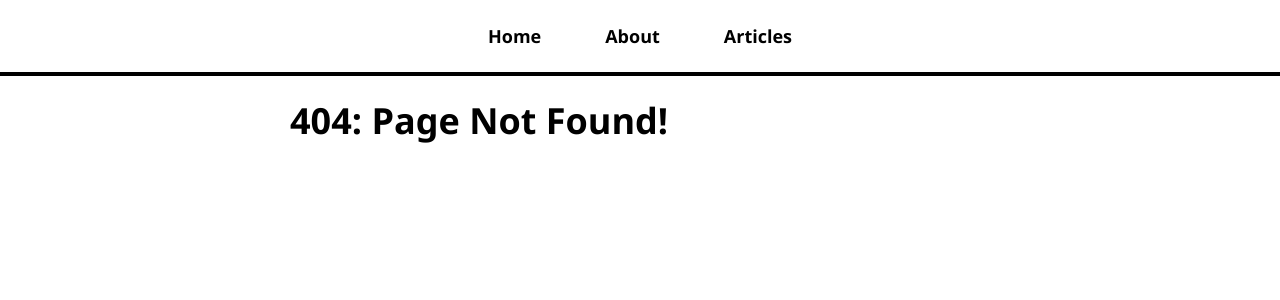
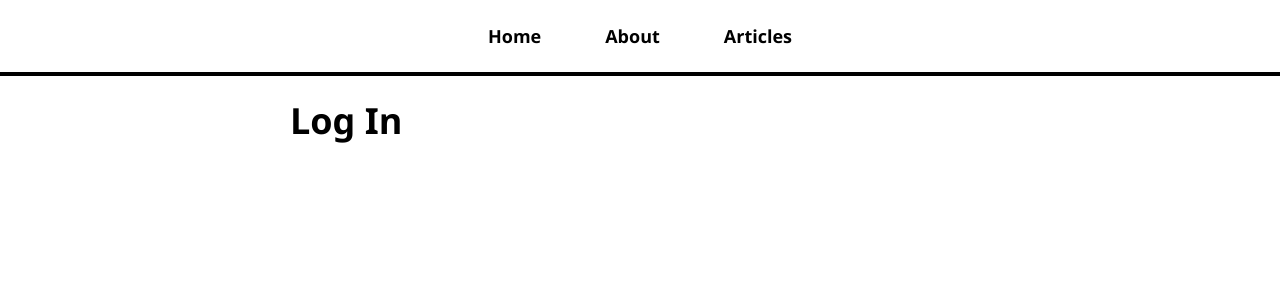
Before and after one commit to mganderson13/react-blog, a React (Create React App) app: page /login in a window 1280 px wide. Before the commit this address had no page. Shown: the top 300 px of the page. Built offline with nearby package versions, Linux system fonts and the light colour scheme.

Commit message:
created login and create account pages and routes

```diff
--- a/src/App.js
+++ b/src/App.js
@@ -6,6 +6,8 @@
 import ArticlePage from './pages/ArticlePage';
 import ArticlesListPage from './pages/ArticlesListPage';
 import NotFoundPage from './pages/NotFoundPage';
+import LoginPage from './pages/LoginPage';
+import CreateAccountPage from './pages/CreateAccountPage';
 
 function App() {
   return (
@@ -19,6 +21,8 @@
           <Route path="/articles" element={<ArticlesListPage />} />
           <Route path="/articles/:articleId" element={<ArticlePage />} />
           <Route path="*" element={<NotFoundPage />} />
+          <Route path="/login" element={<LoginPage />} />
+          <Route path="/login" element={<CreateAccountPage />} />
         </Routes>
       </div>
     </div>
--- /dev/null
+++ b/src/hooks/useUser.js
@@ -0,0 +1 @@
+//custom hook to see which user is logged in
--- /dev/null
+++ b/src/pages/CreateAccountPage.js
@@ -0,0 +1,7 @@
+const CreateAccountPage = () => {
+    return (
+        <h1>Create Account</h1>
+    )
+}
+
+export default CreateAccountPage;
--- /dev/null
+++ b/src/pages/LoginPage.js
@@ -0,0 +1,7 @@
+const LoginPage = () => {
+    return (
+        <h1>Log In</h1>
+    )
+}
+
+export default LoginPage;
```
